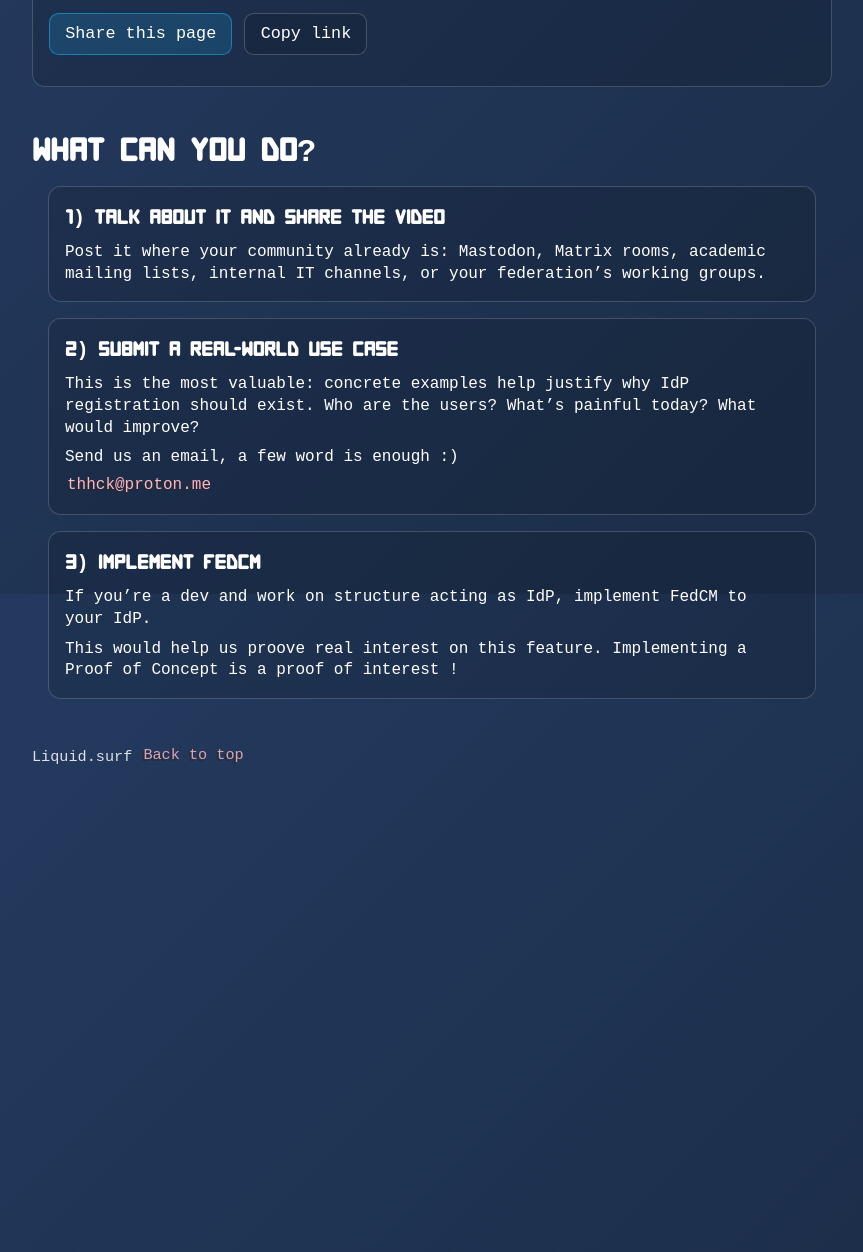
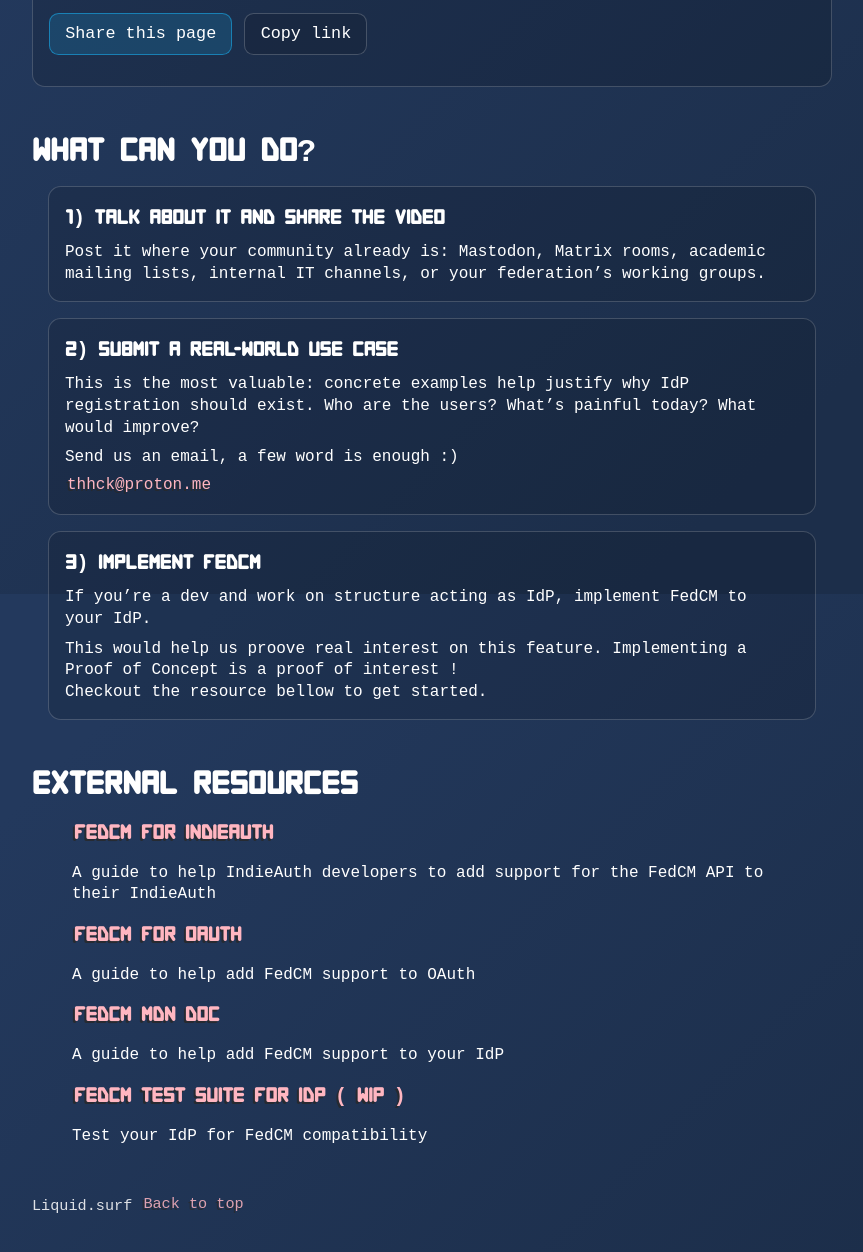
Before and after one commit to Liquid-Surf/website, a Jekyll site: the page fedcm.html, which Jekyll copies as it is, in a window 1280 px wide, cut to the strip 1206-2458 px from the top of the page. Shown: the whole strip, without its empty margins (208-1071 px from the left). Built offline with Jekyll 4.4.1, drawn with Linux system fonts in a browser that asks for light colours; before the commit the page ends 2009 px from its top, so only the background shows below that.

Commit message:
update fedcm.html

```diff
--- a/fedcm.html
+++ b/fedcm.html
@@ -31,6 +31,10 @@
     h1 { font-size: clamp(2rem, 3.5vw, 3.2rem); }
     h2 { font-size: clamp(1.6rem, 2.5vw, 2.2rem); margin-top: 2.5rem; }
     h3 { font-size: 1.25rem; }
+
+    p {
+			font-family: 'Courier New', monospace;
+    }
 
     .lead {
       font-size: clamp(1.1rem, 2vw, 1.5rem);
@@ -110,7 +114,9 @@
       padding: 1rem;
       margin: 1rem;
     }
-    .card p { margin: 0.5rem 0 0 0; font-family: 'Courier New', monospace; }
+    .card p {
+			margin: 0.5rem 0 0 0;
+    }
 
     .checklist {
       margin: 0.75rem 0 0 0;
@@ -247,13 +253,34 @@
           </p>
 
           <p>
-            This would help us proove real interest on this feature. Implementing a Proof of Concept is a proof of interest !
+            This would help us proove real interest on this feature. Implementing a Proof of Concept is a proof of interest !<br>
+            Checkout the resource bellow to get started.
           </p>
 
         </div>
       </div>
     </section>
-      <p> </p>
+    <section>
+      <h2>External resources</h2>
+      <ol>
+        <li>
+          <h3><a href="https://indieweb.org/FedCM_for_IndieAuth">FedCM for indieAuth</a></h3>
+          <p>A guide to help IndieAuth developers to add support for the FedCM API to their IndieAuth</p>
+        </li>
+        <li>
+          <h3><a href="https://github.com/aaronpk/oauth-fedcm-profile">FedCM for OAuth</a></h3>
+          <p>A guide to help add FedCM support to OAuth</p>
+        </li>
+        <li>
+          <h3><a href="https://github.com/aaronpk/oauth-fedcm-profile">FedCM MDN Doc</a></h3>
+          <p>A guide to help add FedCM support to your IdP</p>
+        </li>
+        <li>
+          <h3><a href="https://github.com/Liquid-Surf/fedcm-test-suite">FedCM test suite for IdP ( WIP ) </a></h3>
+          <p>Test your IdP for FedCM compatibility </p>
+        </li>
+      </ol>
+    </section>
 
 	<!--
     <section id="usecase">
```
